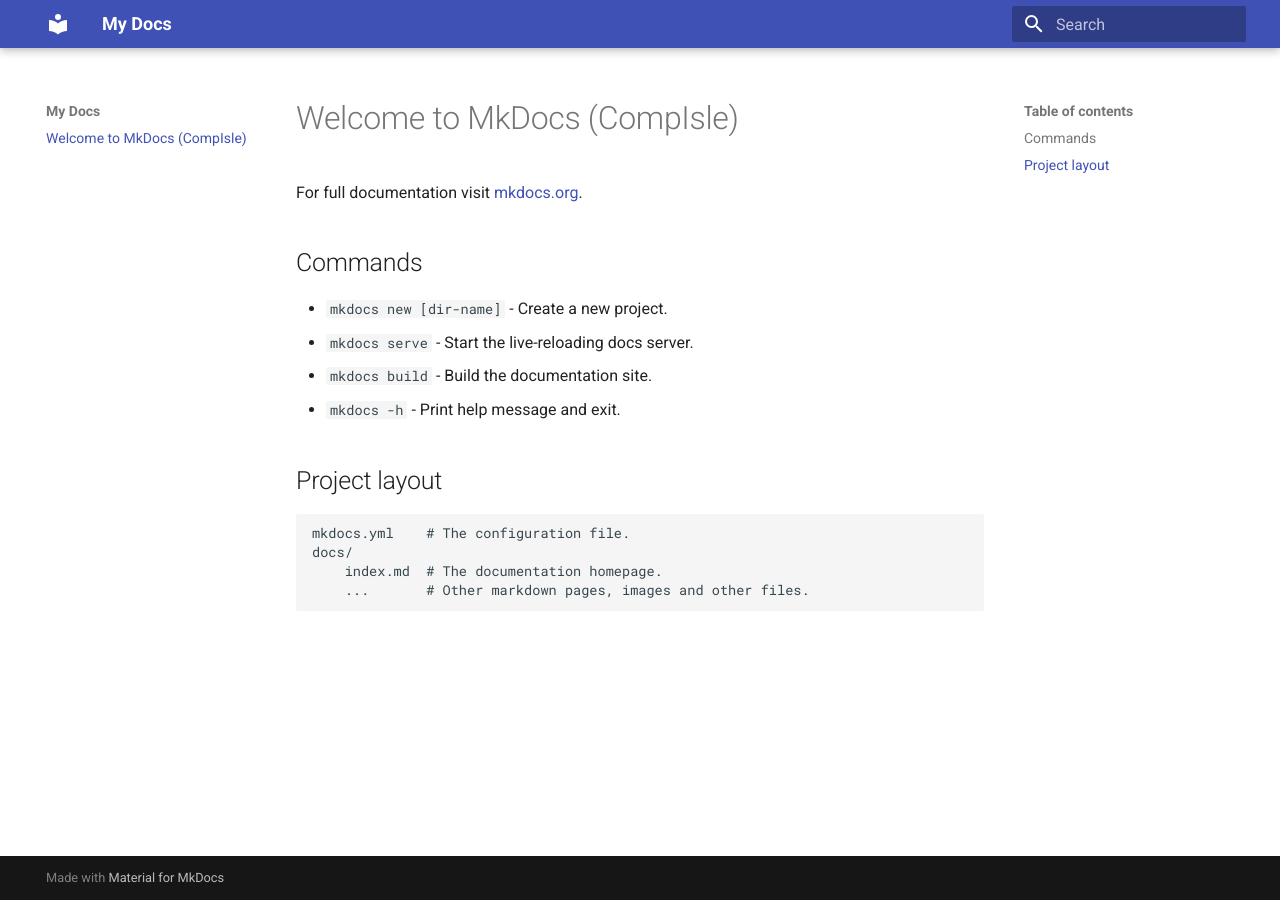
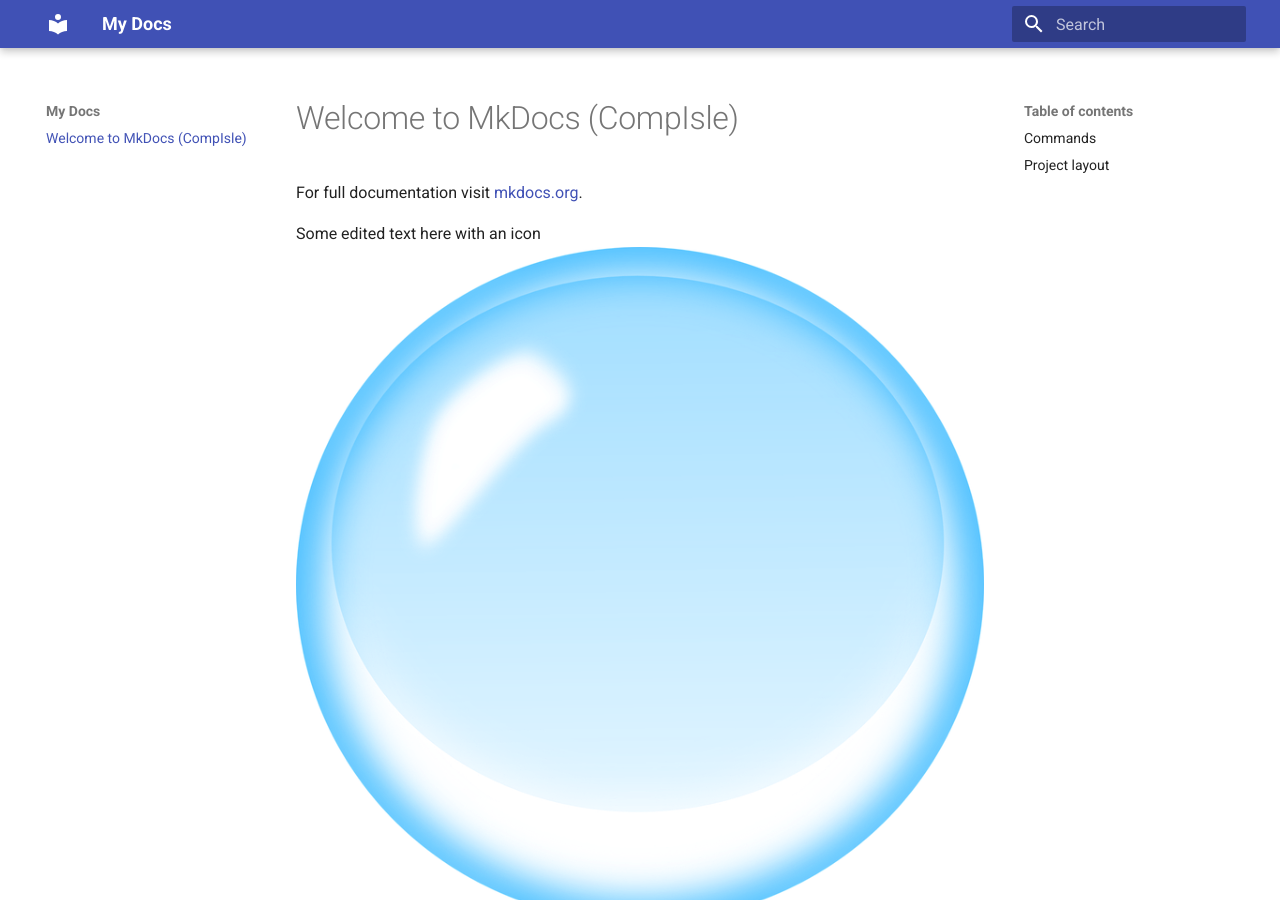
Before and after one commit to CompIsle/compisle.github.io, an MkDocs documentation site: the page built from docs/index.md, in a window 1280 px wide and 900 px high. Built offline with MkDocs 1.6.1 and Material for MkDocs 9.7.7, drawn with Linux system fonts in a browser that asks for light colours.

Commit message:
Trial with images

```diff
--- a/docs/index.md
+++ b/docs/index.md
@@ -1,6 +1,8 @@
 # Welcome to MkDocs (CompIsle)
 
 For full documentation visit [mkdocs.org](https://www.mkdocs.org).
+
+Some edited text here with an icon ![an icon](images/bubble.png)
 
 ## Commands
 
```
Also changed, not shown: docs/images/bubble.png (added), site/images/bubble.png (added), site/index.html, site/search/search_index.json, 1 other file.
